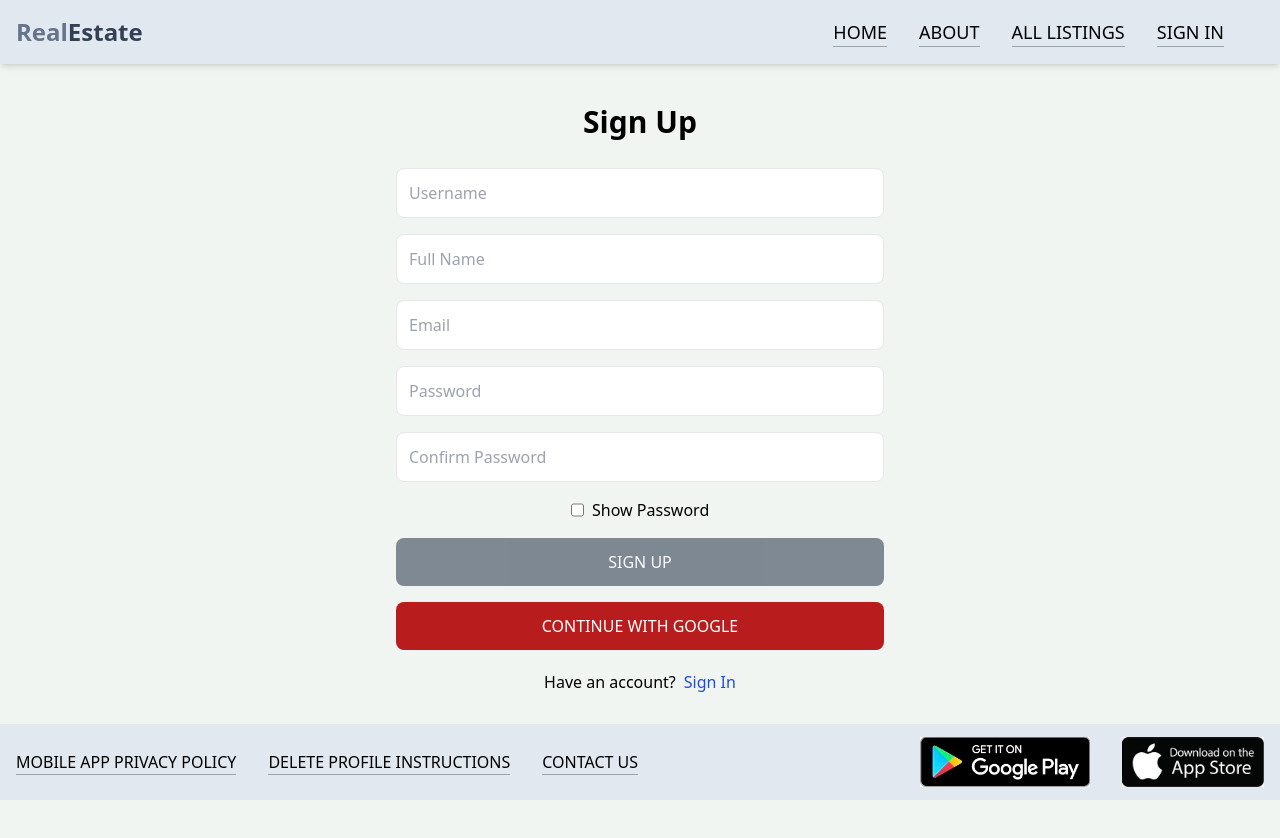
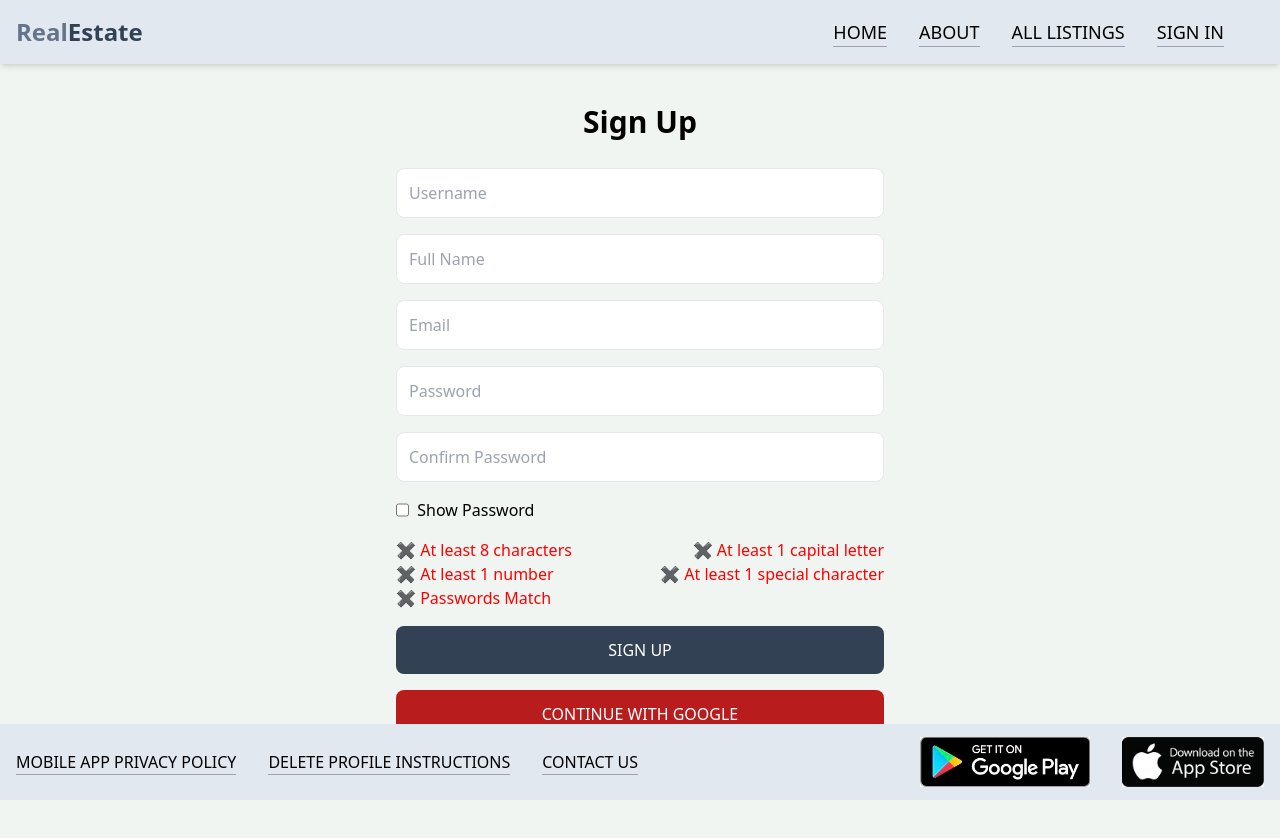
Before and after one commit to aunshpatel/realestate, a React (Vite) app in the folder client/: page /sign-up in a window 1280 px wide. Shown: the top 838 px of the page. Built offline with nearby package versions, Linux system fonts and the light colour scheme; no server answers.

Commit message:
Add regex to password field

```diff
--- a/client/src/pages/SignUp.jsx
+++ b/client/src/pages/SignUp.jsx
@@ -5,24 +5,30 @@ import OAuth from '../components/OAuth';
 export default function SignUp() {
   const [formData, setFormData] = useState({});
   const [error, setError] = useState(null);
+  const [passwordValue, setPasswordValue] = useState('');
   const [loading, setLoading] = useState(false);
   const [isPasswordSame, setIsPasswordSame] = useState(false);
   const [isButtonDisabled, setIsButtonDisabled] = useState(false);
   const navigate = useNavigate();
 
-  function validationTextToggle() {
-    if(confirmpassword.value == '' && password.value == '') {
-      setIsPasswordSame(true);
-      setIsButtonDisabled(true);
-    } else {
-      setIsPasswordSame(false);
-      setIsButtonDisabled(false);
-    }
-  }
+  const isAtLeast8Characters = passwordValue.length >= 8; // Checks if the password has at least 8 characters.
+  const hasCapitalLetter = /[A-Z]/.test(passwordValue);   // Validates the presence of at least one uppercase letter.
+  const hasNumber = /[0-9]/.test(passwordValue);          // Validates the presence of at least one digit.
+  const hasSpecialCharacter = /[!@#$%^&*(),.?":{}|<>]/.test(passwordValue); // Validates at least one special character.
 
-  useEffect(() => {
-    validationTextToggle();
-  }, []);
+  // function arePasswordsSameToggle() {
+  //   if(confirmpassword.value == '' && password.value == '') {
+  //     setIsPasswordSame(true);
+  //     setIsButtonDisabled(true);
+  //   } else {
+  //     setIsPasswordSame(false);
+  //     setIsButtonDisabled(false);
+  //   }
+  // }
+
+  // useEffect(() => {
+  //   arePasswordsSameToggle();
+  // }, []);
 
   function passwordToggle() {
     var x = document.getElementById("password");
@@ -41,8 +47,19 @@ export default function SignUp() {
       ...formData,
       [e.target.id]: e.target.value,
     });
+    setPasswordValue(password.value);
 
-    if(confirmpassword.value == password.value) {
+    // if(confirmpassword.value == password.value) {
+    //   console.log('same passwords');
+    //   setIsPasswordSame(true);
+    //   setIsButtonDisabled(false);
+    // } else {
+    //   console.log('not same passwords');
+    //   setIsPasswordSame(false);
+    //   setIsButtonDisabled(true);
+    // }
+
+    if((confirmpassword.value == password.value) && isAtLeast8Characters && hasCapitalLetter && hasNumber && hasSpecialCharacter) {
       console.log('same passwords');
       setIsPasswordSame(true);
       setIsButtonDisabled(false);
@@ -51,18 +68,6 @@ export default function SignUp() {
       setIsPasswordSame(false);
       setIsButtonDisabled(true);
     }
-
-    // if(confirmpassword.value != '' && password.value != '') {
-    //   if(confirmpassword.value == password.value) {
-    //     console.log('same passwords');
-    //     setIsPasswordSame(true);
-    //   } else {
-    //     console.log('not same passwords');
-    //     setIsPasswordSame(false);
-    //   }
-    // } else {
-    //   setIsPasswordSame(false);
-    // }
   }
 
   const handleSubmit = async (e) =>{
@@ -115,15 +120,35 @@ export default function SignUp() {
 
         <input type="password" name="password" id="confirmpassword" placeholder='Confirm Password' className='border p-3 rounded-lg' onChange={handleChange}/>
 
-        {
+        <div className='flex flex-row'>
+          <input type="checkbox" onClick={passwordToggle} /> &nbsp; Show Password
+        </div>
+
+        <ul className='flex flex-wrap justify-between'>
+          {/* Checks if the password meets each condition and dynamically styles the text */}
+          <li style={{ color: isAtLeast8Characters ? "green" : "red" }}>
+            {isAtLeast8Characters ? "✔" : "✖"} At least 8 characters
+          </li>
+          <li style={{ color: hasCapitalLetter ? "green" : "red" }}>
+            {hasCapitalLetter ? "✔" : "✖"} At least 1 capital letter
+          </li>
+          <li style={{ color: hasNumber ? "green" : "red" }}>
+            {hasNumber ? "✔" : "✖"} At least 1 number
+          </li>
+          <li style={{ color: hasSpecialCharacter ? "green" : "red" }}>
+            {hasSpecialCharacter ? "✔" : "✖"} At least 1 special character
+          </li>
+          <li style={{ color: isPasswordSame ? "green" : "red" }}>
+            {isPasswordSame ? "✔" : "✖"} Passwords Match
+          </li>
+        </ul>
+
+        {/* {
           !isPasswordSame && <div className='flex flex-row justify-center float-right'>
             <p className='text-red-500'>Oops! The passwords don't match. Please check and try again.</p>
           </div>
-        }
+        } */}
 
-        <div className='flex flex-row justify-center float-right'>
-          <input type="checkbox" onClick={passwordToggle} /> &nbsp; Show Password
-        </div>
 
         <button disabled={isButtonDisabled || loading} id="signUp" className='bg-slate-700 text-white p-3 rounded-lg uppercase hover:placeholder-opacity-95 disabled:opacity-60 disabled:cursor-not-allowed' onChange={handleChange}>
           {loading?'Loading':'Sign Up'}
@@ -133,7 +158,7 @@ export default function SignUp() {
         {error && <p className='text-red-500 mt-5'>{error}</p>}
       </form>
 
-      <div className='flex flex-row justify-center gap-2 mt-5'>
+      <div className='flex flex-row gap-2 mt-5'>
         <p>
           Have an account?
         </p>
```
